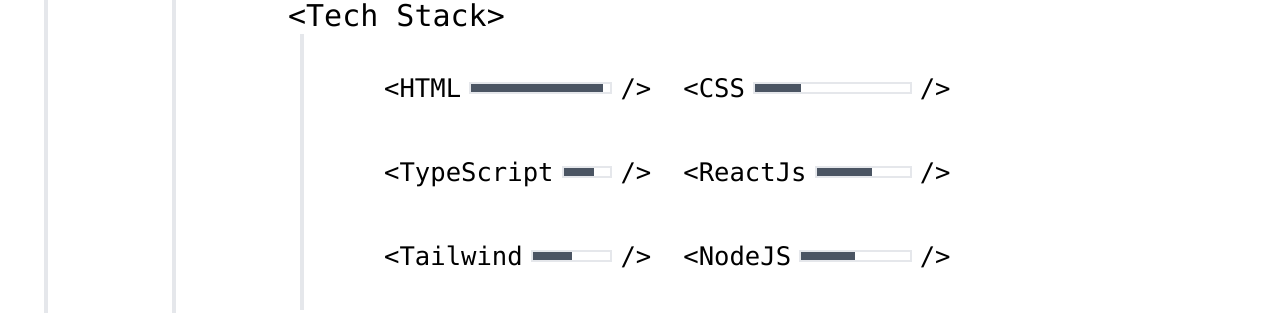
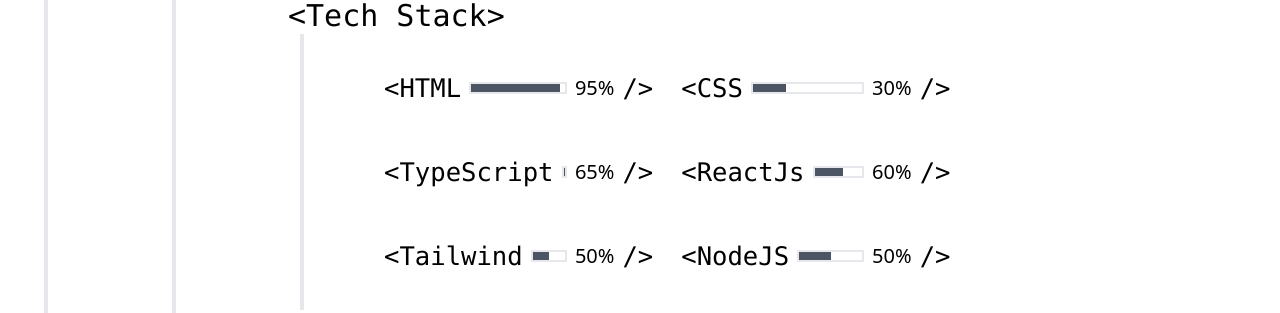
Before and after one commit to rakshit0960/personal-portfolio, a React (Vite) app: page / in a window 1280 px wide. Shown: the part 614-927 px from the top of the page. Built offline with nearby package versions, Linux system fonts and the light colour scheme.

Commit message:
updated skill components gap

```diff
--- a/src/components/SkillComponent.tsx
+++ b/src/components/SkillComponent.tsx
@@ -4,8 +4,14 @@
 export default function SkillComponent({ skill }: { skill: ISkill }) {
   return (
     <SingleComponentWrapper name={skill.name} fontSize="1.6rem">
-      <div className="border-2 h-3">
-        <div className="bg-gray-600 h-full" style={{width: `${skill.level}%`}}></div>
+      <div className="flex items-center">
+        <div className="border-2 h-3 w-full">
+          <div
+            className="bg-gray-600 h-full"
+            style={{ width: `${skill.level}%` }}
+          ></div>
+        </div>
+        <div className="ml-2 text-xl">{skill.level}%</div>
       </div>
     </SingleComponentWrapper>
   );
--- a/src/components/SkillsSection.tsx
+++ b/src/components/SkillsSection.tsx
@@ -9,7 +9,7 @@
 export default function SkillsSection() {
   return (
     <SectionWrapper name='Tech Stack'>
-      <div className="grid grid-cols-2 gap-y-12 gap-x-8">
+      <div className="grid grid-cols-2 gap-y-12 gap-x-7">
         {skillsList.map(skill => <SkillComponent skill={skill} key={skill.id}/>)}
       </div>
     </SectionWrapper>
```
